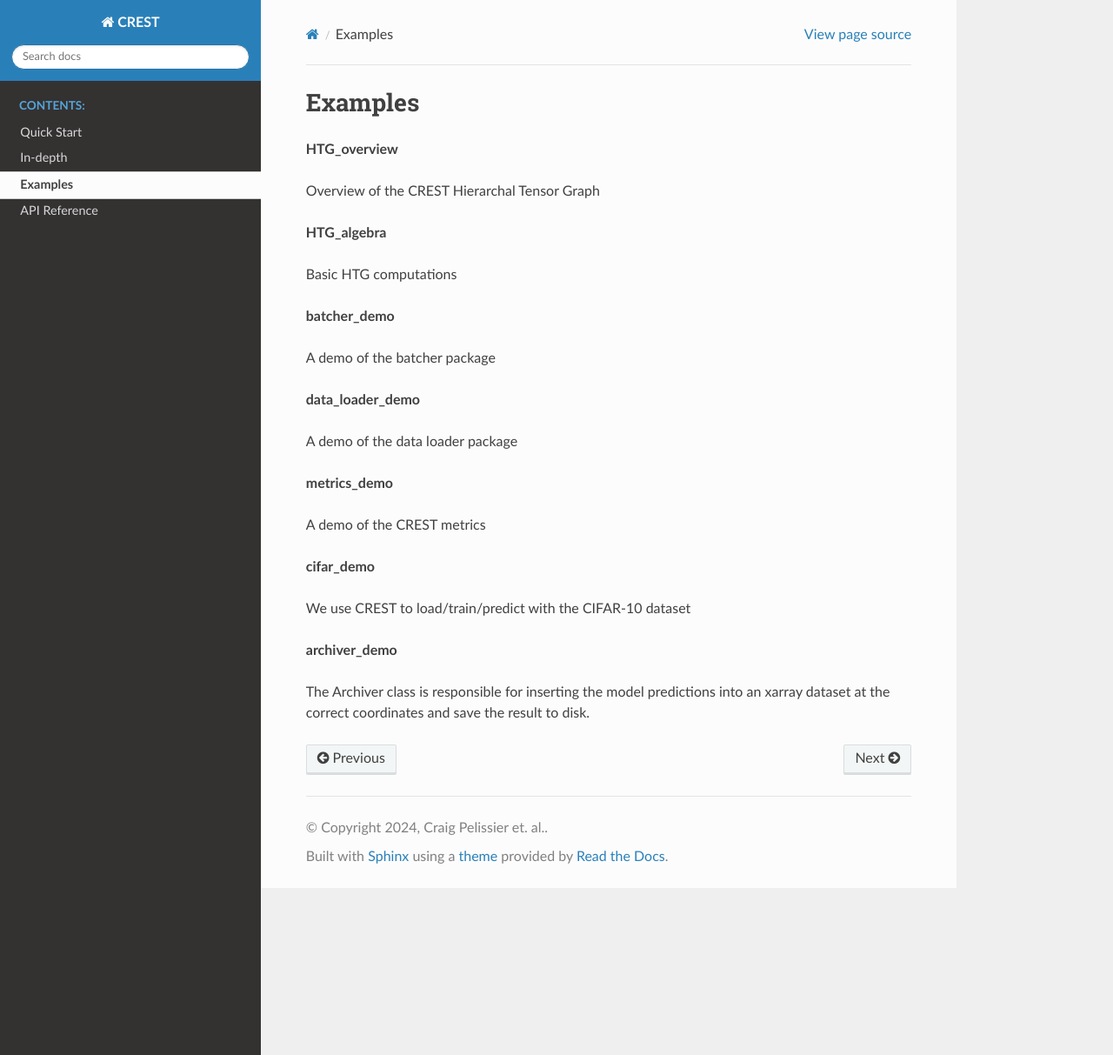
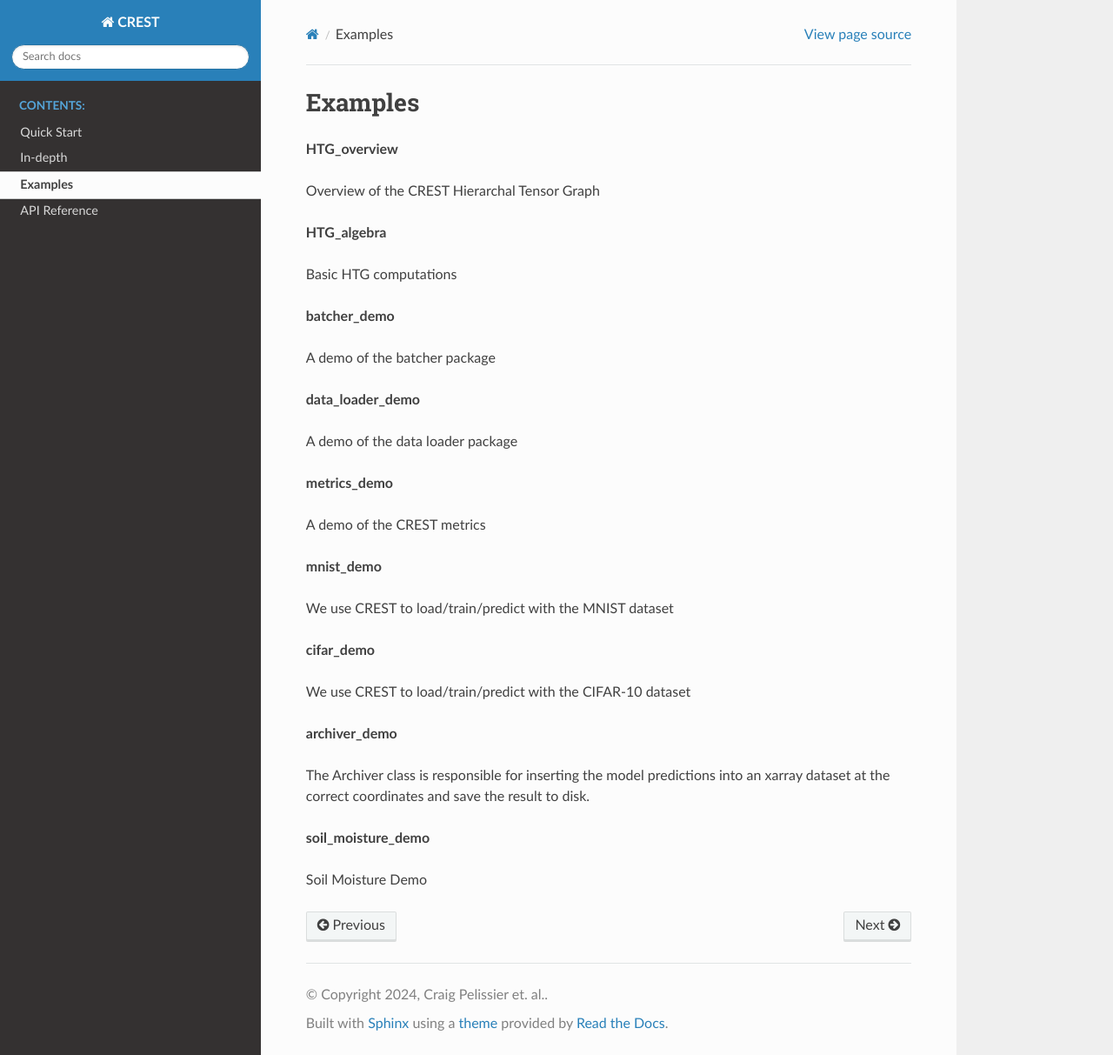
Before and after one commit to terrahydro-esdt/crest, a Sphinx documentation site: the page built from docs/examples/index.rst, in a window 1280 px wide and 1213 px high. Shown: the whole window at 87% size. Built offline with Sphinx 7.4.7 and the Read the Docs theme 2.0.0, drawn with Linux system fonts in a browser that asks for light colours; pages that are not in the unit, such as notebooks, are missing from menus.

Commit message:
Add CM demo and reinstate MNIST

```diff
--- a/docs/examples/index.rst
+++ b/docs/examples/index.rst
@@ -21,6 +21,9 @@ A demo of the data loader package
 
 A demo of the CREST metrics
 
+| **mnist_demo**
+
+We use CREST to load/train/predict with the MNIST dataset
 
 | **cifar_demo**
 
@@ -29,6 +32,10 @@ We use CREST to load/train/predict with the CIFAR-10 dataset
 | **archiver_demo**
 
 The Archiver class is responsible for inserting the model predictions into an xarray dataset at the correct coordinates and save the result to disk.
+
+| **soil_moisture_demo**
+
+Soil Moisture Demo
 
 .. toctree::
    :maxdepth: 1
```
